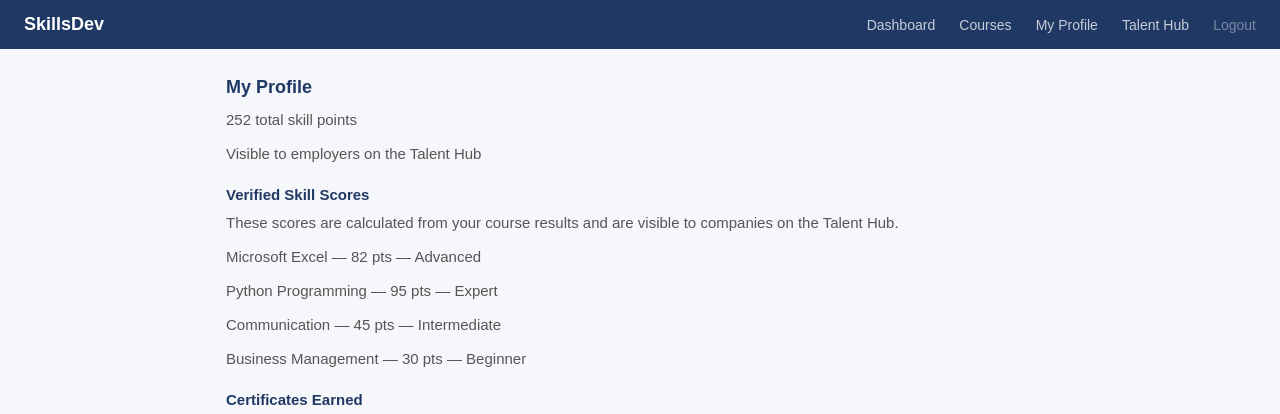
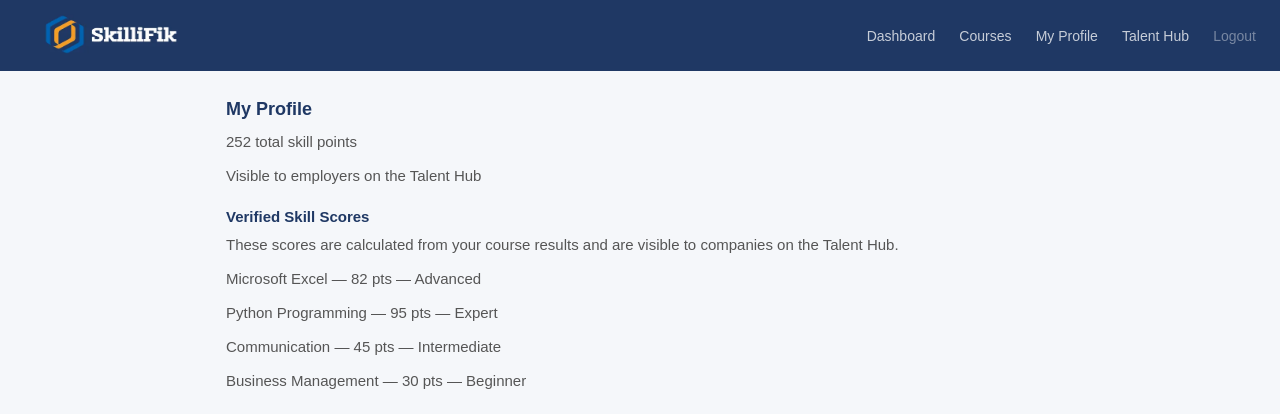
Before and after one commit to skilifik26-dev/skillsdev, a Flask app: page /profile in a window 1280 px wide. Shown: the top 414 px of the page. Run offline with Flask 3, Linux system fonts and the light colour scheme; the visitor is signed in with stand-in values (Sample User, id 1).

Commit message:
Update base.html

```diff
--- a/templates/base.html
+++ b/templates/base.html
@@ -3,14 +3,17 @@
 <head>
     <meta charset="UTF-8">
     <meta name="viewport" content="width=device-width, initial-scale=1.0">
-    <title>Skills Development Software</title>
+    <title>SkillsDev</title>
     <link rel="stylesheet"
           href="{{ url_for('static', filename='css/style.css') }}">
 </head>
 <body>
 
 <nav>
-    <a href="{{ url_for('dashboard') }}" class="brand">SkillsDev</a>
+    <a href="{{ url_for('dashboard') }}">
+        <img src="{{ url_for('static', filename='pictures/skillifik (3).png') }}"
+             alt="SkillsDev" style="height:40px;">
+    </a>
     <div>
         <a href="{{ url_for('dashboard') }}">Dashboard</a>
         <a href="{{ url_for('courses') }}">Courses</a>
@@ -26,13 +29,9 @@
     {% with messages = get_flashed_messages(with_categories=true) %}
     {% if messages %}
     {% for category, message in messages %}
-    <p style="
-                        padding: 12px;
-                        border-radius: 6px;
-                        margin-bottom: 14px;
-                        font-size: 14px;
-                        background: {% if category == 'error' %}#f8d7da{% else %}#d4edda{% endif %};
-                        color: {% if category == 'error' %}#721c24{% else %}#155724{% endif %};">
+    <p style="padding:12px;border-radius:6px;margin-bottom:14px;font-size:14px;
+              background:{% if category == 'error' %}#f8d7da{% else %}#d4edda{% endif %};
+              color:{% if category == 'error' %}#721c24{% else %}#155724{% endif %};">
         {{ message }}
     </p>
     {% endfor %}
```
